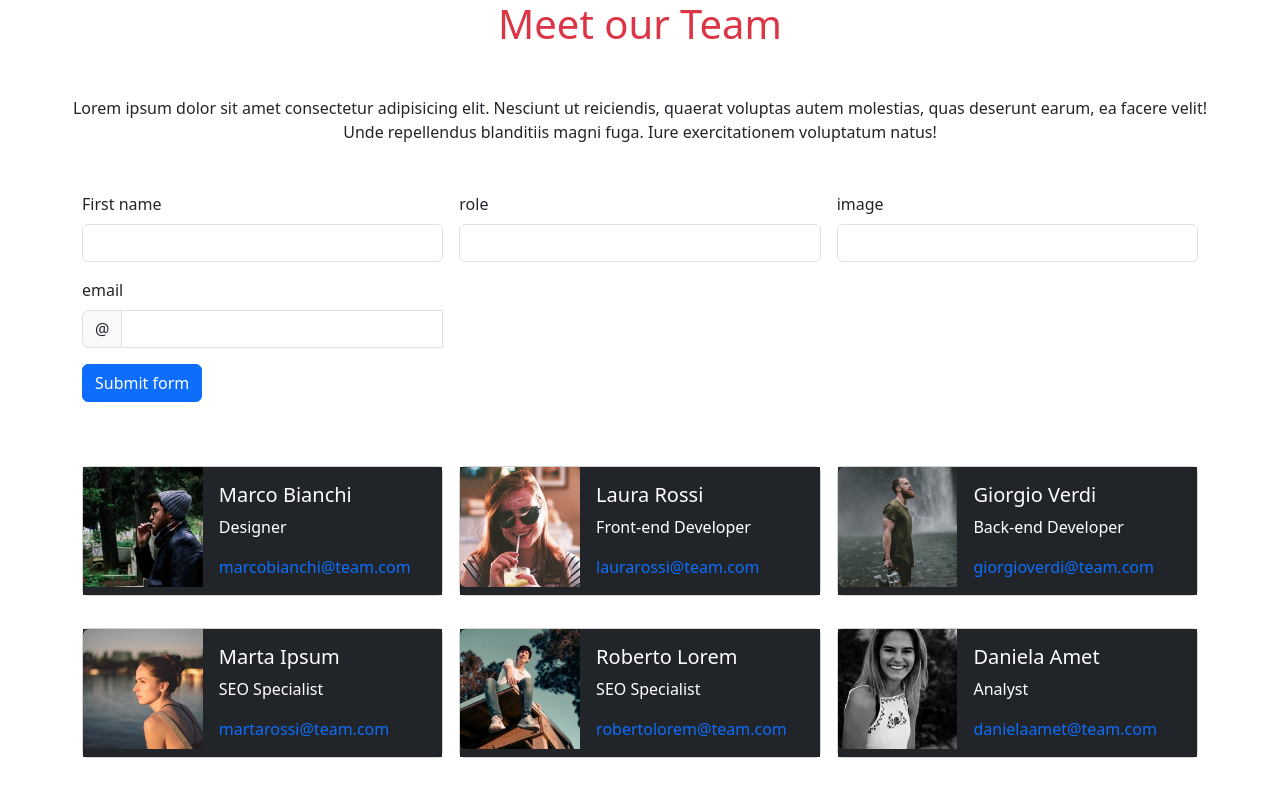
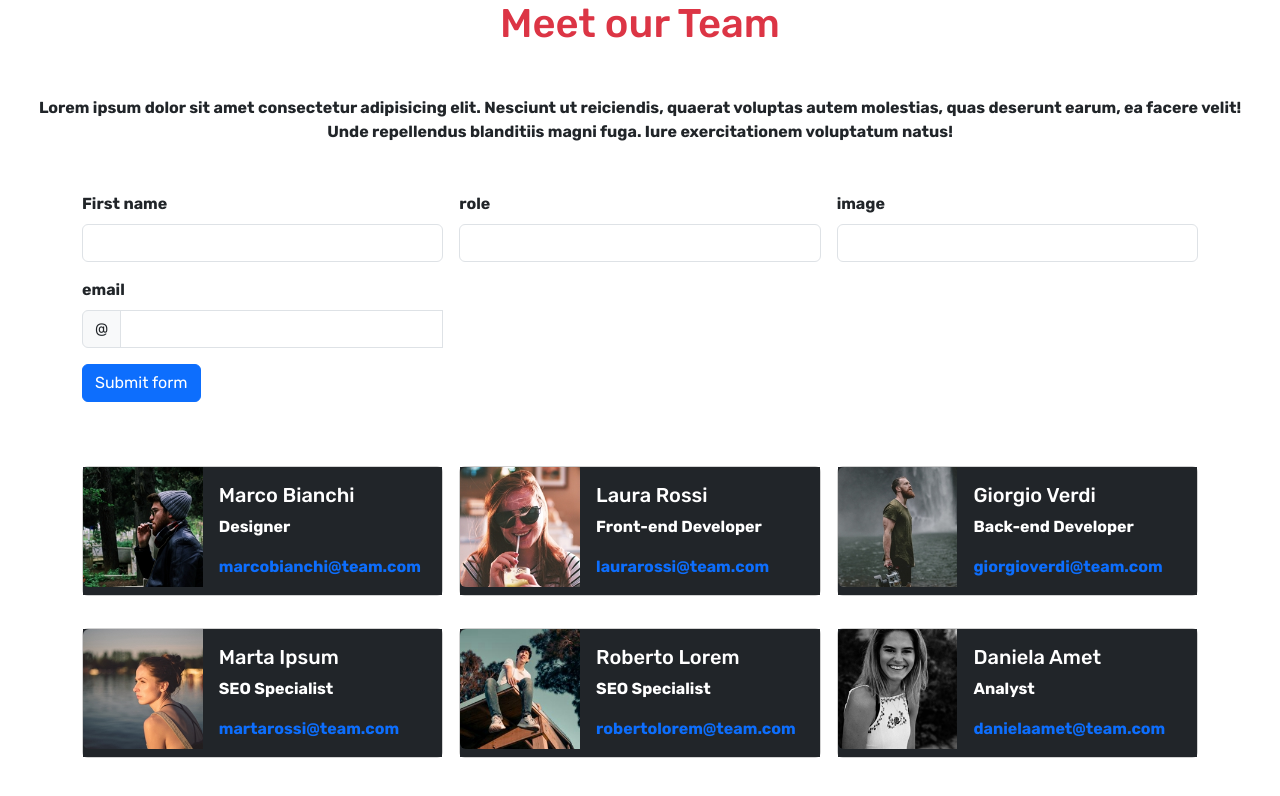
Before and after one commit to LuigiSerra91/js-our-team, a plain HTML site: page index.html in a window 1280 px wide. Drawn offline with nearby package versions, Linux system fonts and the light colour scheme.

Commit message:
fix_style

```diff
--- /dev/null
+++ b/assets/css/style.css
@@ -0,0 +1,5 @@
+
+body{
+    font-family: "Rubik", sans-serif;
+    font-weight: bold;
+}
--- a/index.html
+++ b/index.html
@@ -4,11 +4,15 @@
     <meta charset="UTF-8">
     <meta name="viewport" content="width=device-width, initial-scale=1.0">
     <link href="https://cdn.jsdelivr.net/npm/bootstrap@5.3.3/dist/css/bootstrap.min.css" rel="stylesheet" integrity="sha384-QWTKZyjpPEjISv5WaRU9OFeRpok6YctnYmDr5pNlyT2bRjXh0JMhjY6hW+ALEwIH" crossorigin="anonymous">
+    <link rel="preconnect" href="https://fonts.googleapis.com">
+    <link rel="preconnect" href="https://fonts.gstatic.com" crossorigin>
+    <link href="https://fonts.googleapis.com/css2?family=Nunito+Sans:ital,opsz,wght@0,6..12,200..1000;1,6..12,200..1000&family=Rubik:ital,wght@0,300..900;1,300..900&display=swap" rel="stylesheet">
+    <link rel="stylesheet" href="./assets/css/style.css">
     <title>Document</title>
 </head>
 <body>
     <header class="text-center mb-5">
-        <h1 class="text-danger mb-5">Meet our Team</h1>
+        <h1 id="title" class="text-danger mb-5">Meet our Team</h1>
         <p>Lorem ipsum dolor sit amet consectetur adipisicing elit. Nesciunt ut reiciendis, quaerat voluptas autem molestias, quas deserunt earum, ea facere velit! <br>
            Unde repellendus blanditiis magni fuga. Iure exercitationem voluptatum natus!</p>
     </header>
```
